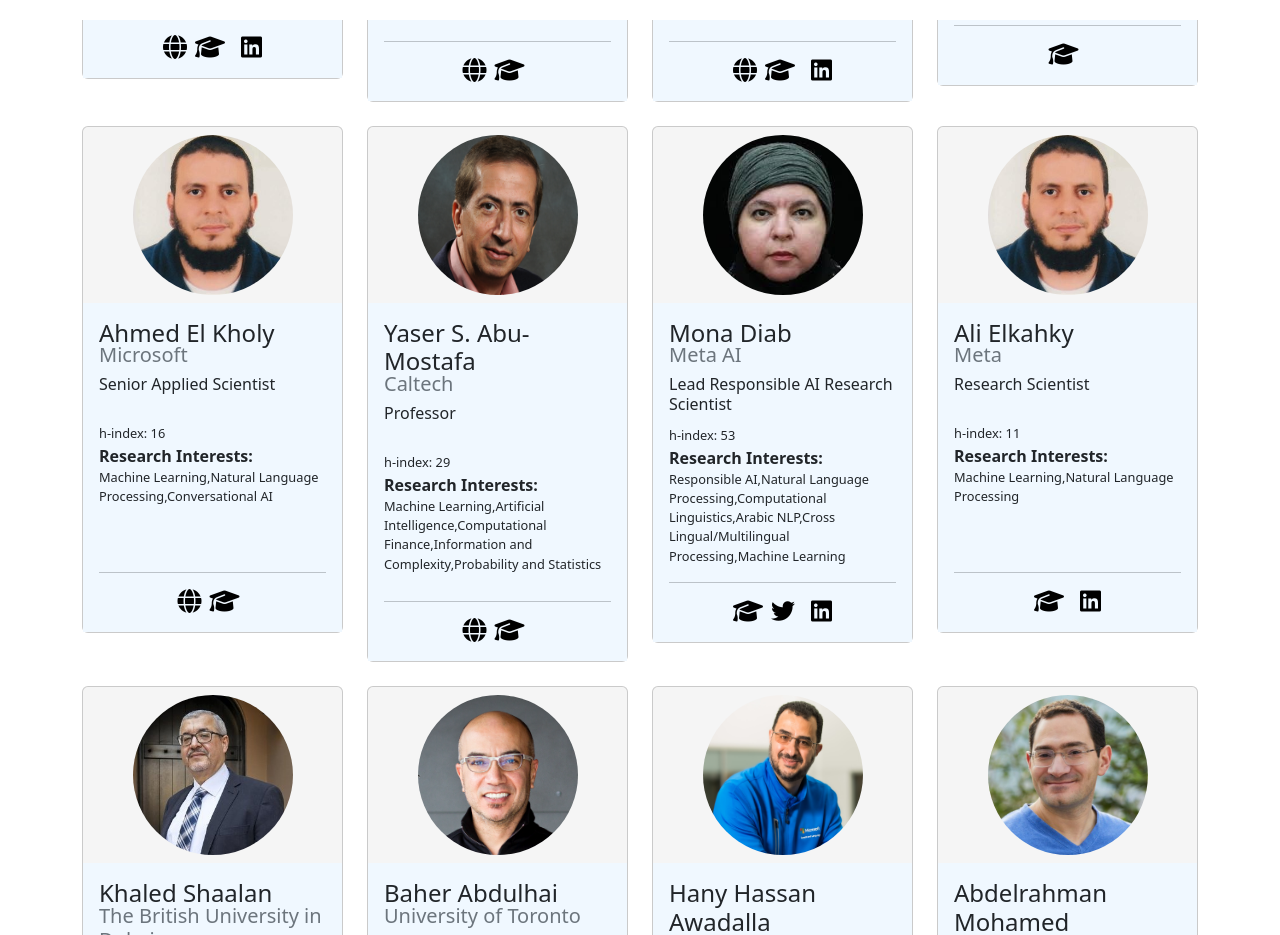
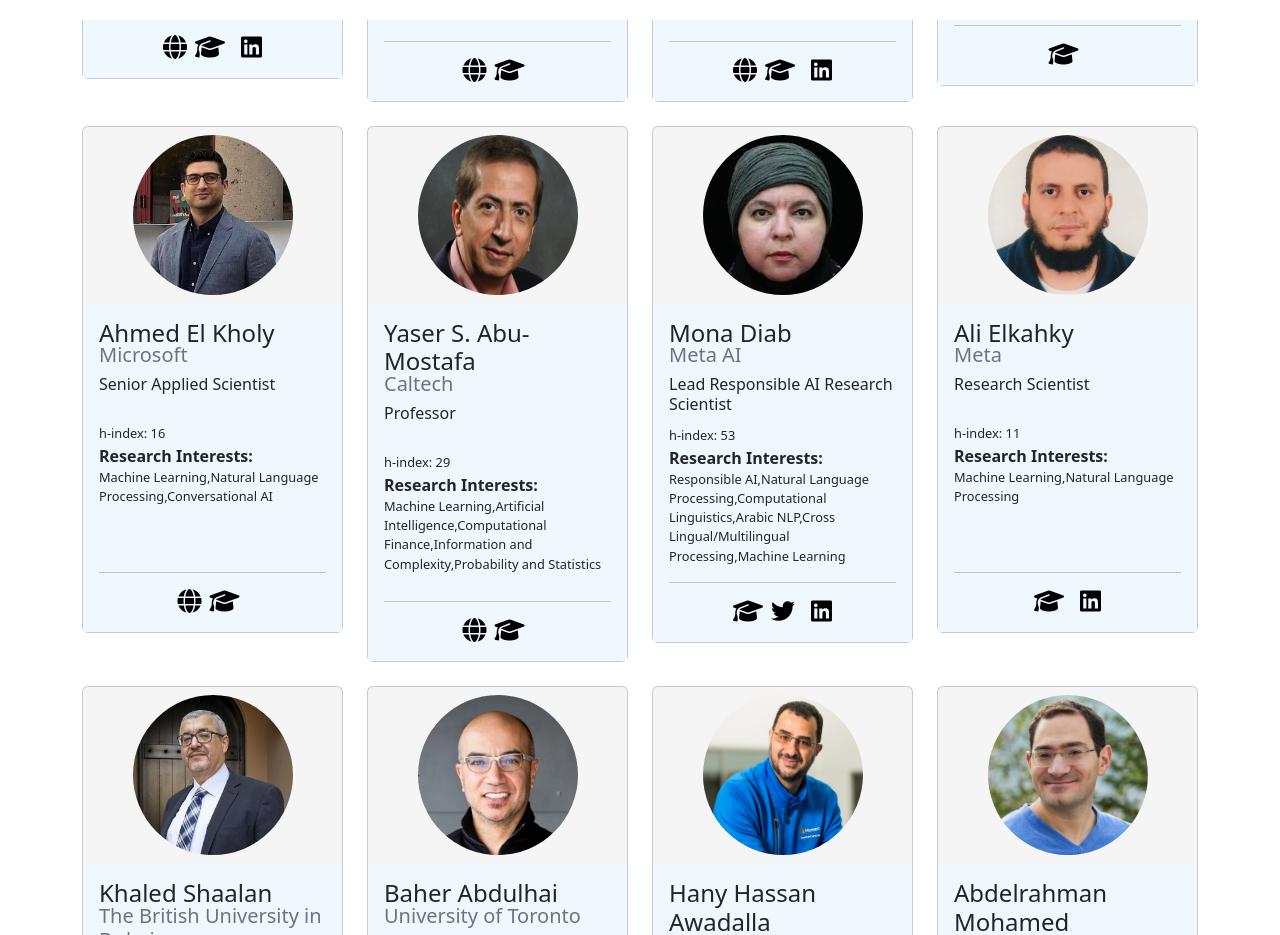
Before and after one commit to BKHMSI/egyptians-in-ai, an Angular app: page / in a window 1280 px wide. Shown: the part 780-1715 px from the top of the page. Built offline with nearby package versions, Linux system fonts and the light colour scheme.

Commit message:
updated website

```diff
--- a/src/assets/researchers.json
+++ b/src/assets/researchers.json
@@ -530,7 +530,7 @@
         "affliation": "Microsoft",
         "position": "Senior Applied Scientist",
         "hindex": 16,
-        "photo": "./assets/images/ali-elkahky.jpeg",
+        "photo": "./assets/images/ahmed-el-kholy.jpeg",
         "scholar": "https://scholar.google.com/citations?user=n4PqfX0AAAAJ&hl=en",
         "linkedin": "",
         "website": "https://www.microsoft.com/en-us/research/people/ahelkhol/",
```
Also changed, not shown: src/app/app.component.html (+8 -0 lines), 4 other files (tests, documents, lock files or other folders).
